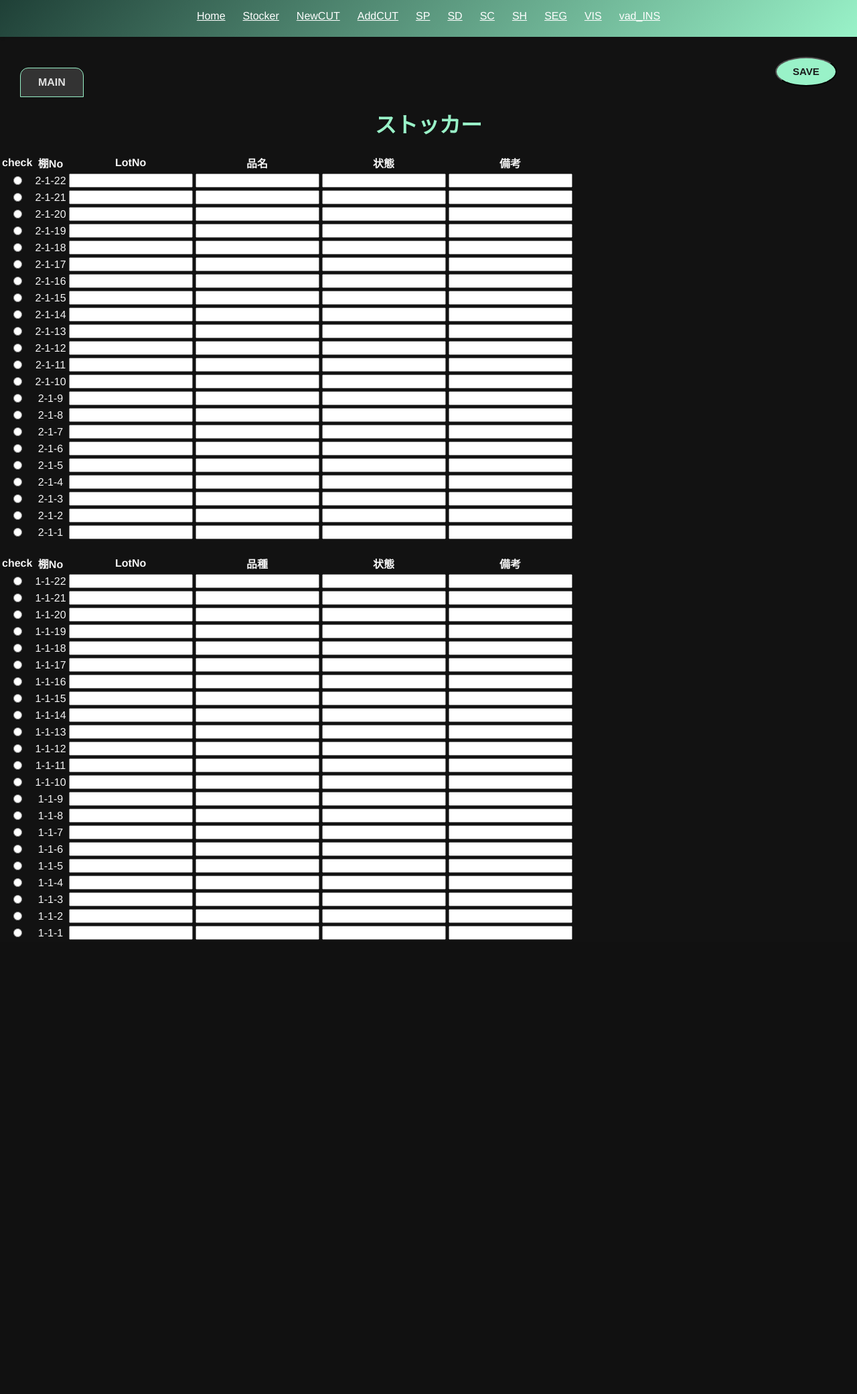
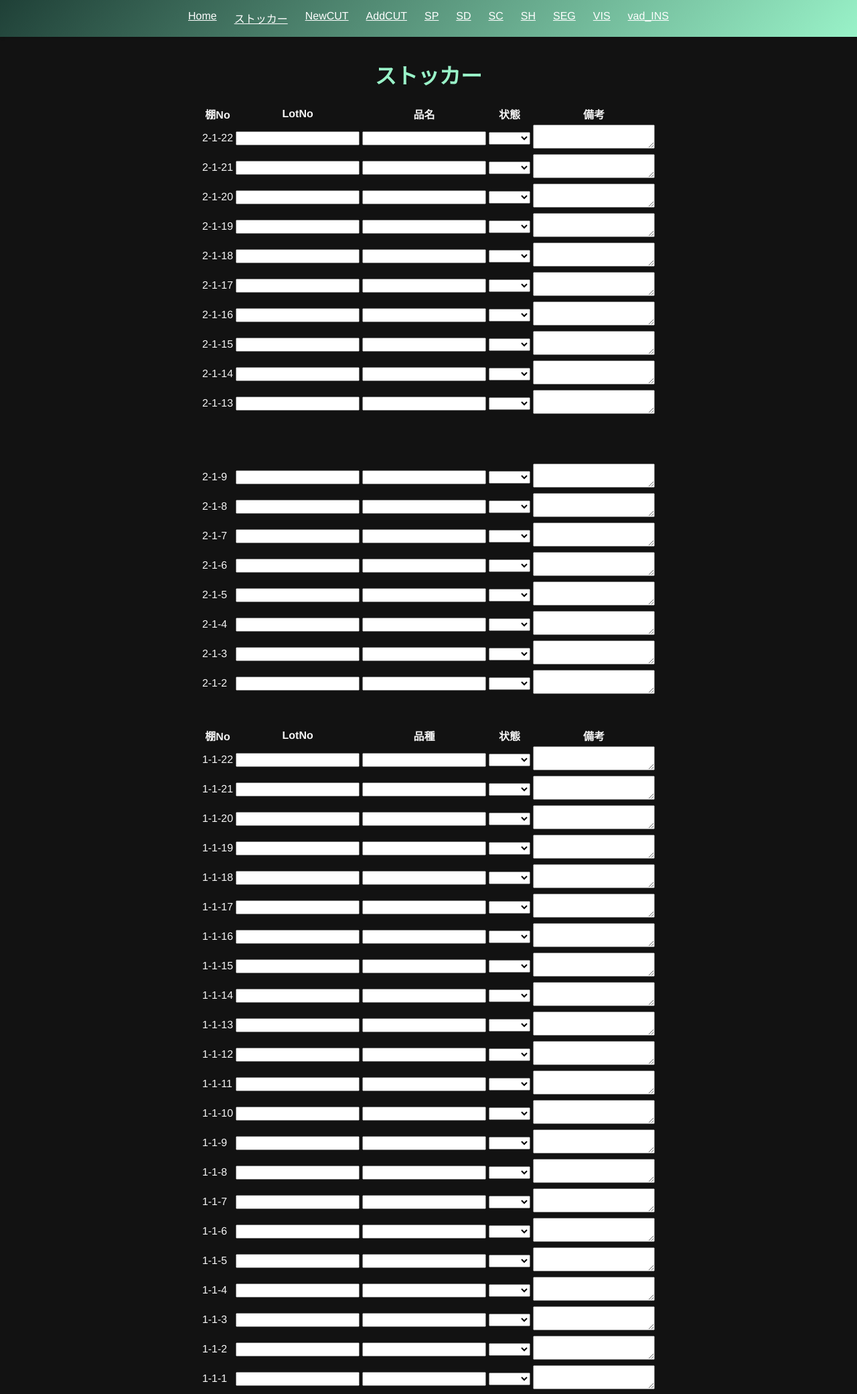
Before and after one commit to Rambo-333/manufacturing-process-management, a Flask app: page /stocker in a window 1280 px wide. Shown: the whole page at 67% size. Before the commit the page ends 1403 px from the top, so only its background shows below. Run offline with Flask 3, Linux system fonts and the light colour scheme; some libraries are stand-ins or nearby versions.

Commit message:
いろいろ追加

```diff
--- a/static/stocker.css
+++ b/static/stocker.css
@@ -33,53 +33,21 @@ ul li {
     margin: 0 10px;
 }
 
-/* タブ */
-#tabs a {
-    display: inline-block;
-    border: 1px solid #99f2c8; /* グラデーションの色 */
-    border-radius: 0.75em 0.75em 0 0;
-    padding: 0.75em 1.618em; /* フィボナッチ数のパディング */
-    text-decoration: none;
-    color: #e0e0e0;
-    background-color: #333; /* 背景色 */
-    font-weight: bold;
-    transition: background-color 0.3s, color 0.3s;
-}
-
-#tabs a:hover {
-    background-color: #99f2c8; /* ホバー時の背景色 */
-    color: #1a1a1a; /* ホバー時のテキスト色 */
-}
-
-/* タブの位置 */
-.tab {
-    display: flex;
-    justify-content: space-between;
-    margin-top: 30px;
-    padding: 0 30px;
-}
-
-.save-button {
-    border-radius: 50%;
-    background-color: #99f2c8; /* ボタンの背景色 */
-    color: #1a1a1a; /* ボタンのテキスト色 */
-    padding: 0.75em 1.618em; /* フィボナッチ数のパディング */
-    font-weight: bold;
-    font-size: 15px;
-    transition: background-color 0.3s, color 0.3s;
-}
-
-.save-button:hover {
-    background-color: #1f4037; /* ホバー時の背景色 */
-    color: #ffffff; /* ホバー時のテキスト色 */
-}
-
 h1 {
-    margin-top: 0;
+    margin-top: 33px;
     text-align: center;
     color: #99f2c8; /* タイトルの色 */
 }
 
 .container{
-    text-align: center;
+    display: flex;
+    justify-content: center;
+    align-items: center;
+    flex-direction: column;
+    margin: 0 auto;
 }
+
+.hidden-row {
+    visibility: hidden;
+    height: 20px;
+}
--- a/static/stocker.js
+++ b/static/stocker.js
@@ -19,21 +19,25 @@ document.addEventListener('DOMContentLoaded', function() {
 
 function addRow(table, productNo) {
     const newRow = table.insertRow();
-
     const cell0 = newRow.insertCell(0);
     const cell1 = newRow.insertCell(1);
     const cell2 = newRow.insertCell(2);
     const cell3 = newRow.insertCell(3);
     const cell4 = newRow.insertCell(4);
-    const cell5 = newRow.insertCell(5);
 
-    cell0.innerHTML = '<input type="radio" name="check">';;
-    cell1.innerHTML = productNo;
-    cell2.innerHTML = '<input type="text" name="lotNo" readonly>';
-    cell3.innerHTML = '<input type="text" name="productName" readonly>';
-    cell4.innerHTML = '<input type="number" name="quantity">';
-    cell5.innerHTML = '<input type="text" name="remarks">';
-}
+    const hiddenRows = ['2-1-12', '2-1-11', '2-1-10', '2-1-1']
+    if (hiddenRows.includes(productNo)){
+        newRow.classList.add('hidden-row');
+    }else{
+        cell0.innerHTML = productNo;
+        cell1.innerHTML = '<input type="text" name="lotNo_${productNo}" readonly>';
+        cell2.innerHTML = '<input type="text" name="kindName_${productNo}" readonly>';
+        cell3.innerHTML ='<select name ="condition_${productNo}"><option value="" selected></option><option value="通常品">通常品</option><option value="保留品">保留品</option></select>';
+        cell4.innerHTML = '<textarea name="remarks_${productNo}"></textarea>';
+}}
+
+
+
 
 // //DB操作
 // // ---------------------------------
--- a/static/style.css
+++ b/static/style.css
@@ -1,6 +1,6 @@
 body{
     font-family:"Helvetice Neue",Arial,"Hiragino kaku Gothic ProN",Meiryo, sans-serif;
-    /* background-image: url('../static/background1.jpg'); */
+    /* background-image: url('../static/background1.jpg');*/
     background-position: center center;
     background-repeat: no-repeat;
     background-attachment: fixed;
--- a/templates/base.html
+++ b/templates/base.html
@@ -1,8 +1,8 @@
 <!DOCTYPE html>
 <html lang="ja">
 <head>
-    <meta charset="UTF-8">
-    <meta name="viewport" content="width=device-width,initial-scale=1">
+    <meta charset="utf-8">
+    <meta name="viewport" content="width=device-width,initial-scale=1,shrink-to-fit=no">
     <title>K_process</title>
     {% block link %}{% endblock %}
 </head>
@@ -10,27 +10,23 @@
 <body>
     <div class="top-image-area">
         <header>
-        <nav>
             <ul>
-                <!--ナビゲーションメニュー-->
-                <li><a href="/">Home</a></li>
-                <li><a href="{{ url_for('stocker') }}">Stocker</a></li>
-                <li><a href="{{ url_for('cut') }}">NewCUT</a></li>
-                <li><a href="{{ url_for('add_cut') }}">AddCUT</a></li>
-                <li><a href="{{ url_for('sp') }}">SP</a></li>
-                <li><a href="/">SD</a></li>
-                <li><a href="/">SC</a></li>
-                <li><a href="{{ url_for('sh') }}">SH</a></li>
-                <li><a href="/">SEG</a></li>
-                <li><a href="{{ url_for('vi') }}">VIS</a></li>
-                <li><a href="{{ url_for('vad_ins') }}">vad_INS</a></li>
+                <li><a href="/" class="btn2">Home</a></li>
+                <li><a href="{{ url_for('stocker') }}" class="btn4">ストッカー</a></li>
+                <li><a href="{{ url_for('cut') }}" class="btn4">NewCUT</a></li>
+                <li><a href="{{ url_for('add_cut') }}" class="btn4">AddCUT</a></li>
+                <li><a href="{{ url_for('sp') }}" class="btn4">SP</a></li>
+                <li><a href="/" class="btn4">SD</a></li>
+                <li><a href="/" class="btn4">SC</a></li>
+                <li><a href="/" class="btn4">SH</a></li>
+                <li><a href="/" class="btn4">SEG</a></li>
+                <li><a href="{{ url_for('vi') }}" class="btn4">VIS</a></li>
+                <li><a href="{{ url_for('vad_ins') }}" class="btn4">vad_INS</a></li>
             </ul>
-        </nav>
         </header>
     </div>
     {% block content %} {% endblock %}
 
-<!-- スクリプトの読み込み -->
 <script src="{{ url_for('static',filename='jquery-3.6.1.min.js')}}"></script>
 <script src="{{ url_for('static',filename='jsQR.js')}}"></script>
 <script src="{{ url_for('static',filename='qr-code.js')}}"></script>
--- a/templates/stocker.html
+++ b/templates/stocker.html
@@ -4,21 +4,12 @@
 <link rel="stylesheet" type="text/css" href="{{ url_for('static',filename='stocker.css')}}">
 {% endblock %}
 {% block content %}
-    <div class="tab">
-        <p id="tabs">
-            <a href="#tab1">MAIN</a>
-            <!-- <a href="#tab2">DATA</a> -->
-        </p>
-        <div><input type="submit" form="" value="SAVE" class="save-button"></div>
-    </div>
-
     <h1>ストッカー</h1>
 
     <div class="container">
         <table id="leftTable">
             <thead>
                 <tr>
-                    <th>check</th>
                     <th>棚No</th>
                     <th>LotNo</th>
                     <th>品名</th>
@@ -34,7 +25,6 @@
         <table id="rightTable">
             <thead>
                 <tr>
-                    <th>check</th>
                     <th>棚No</th>
                     <th>LotNo</th>
                     <th>品種</th>
```
Also changed, not shown: static/vi.css (+15 -10 lines), static/vi.js (+5 -6 lines), templates/vi.html (+0 -33 lines).
